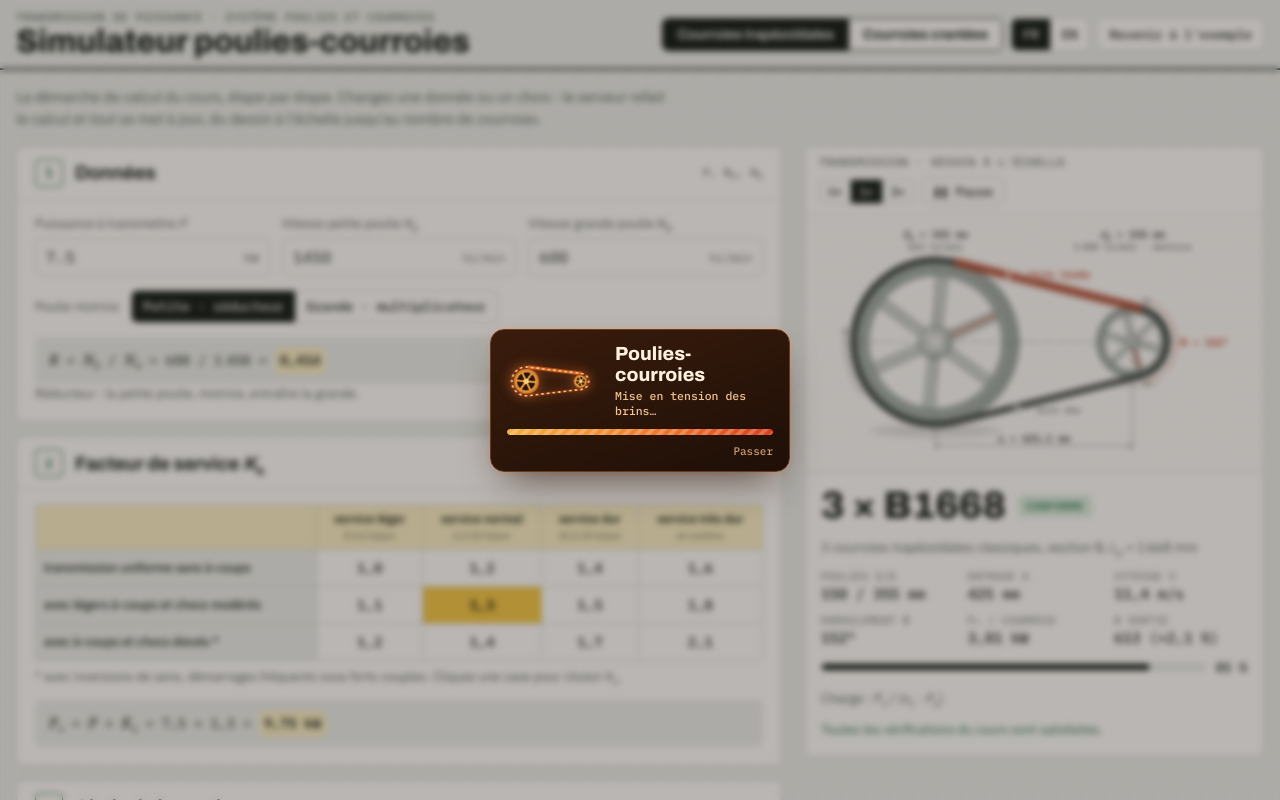
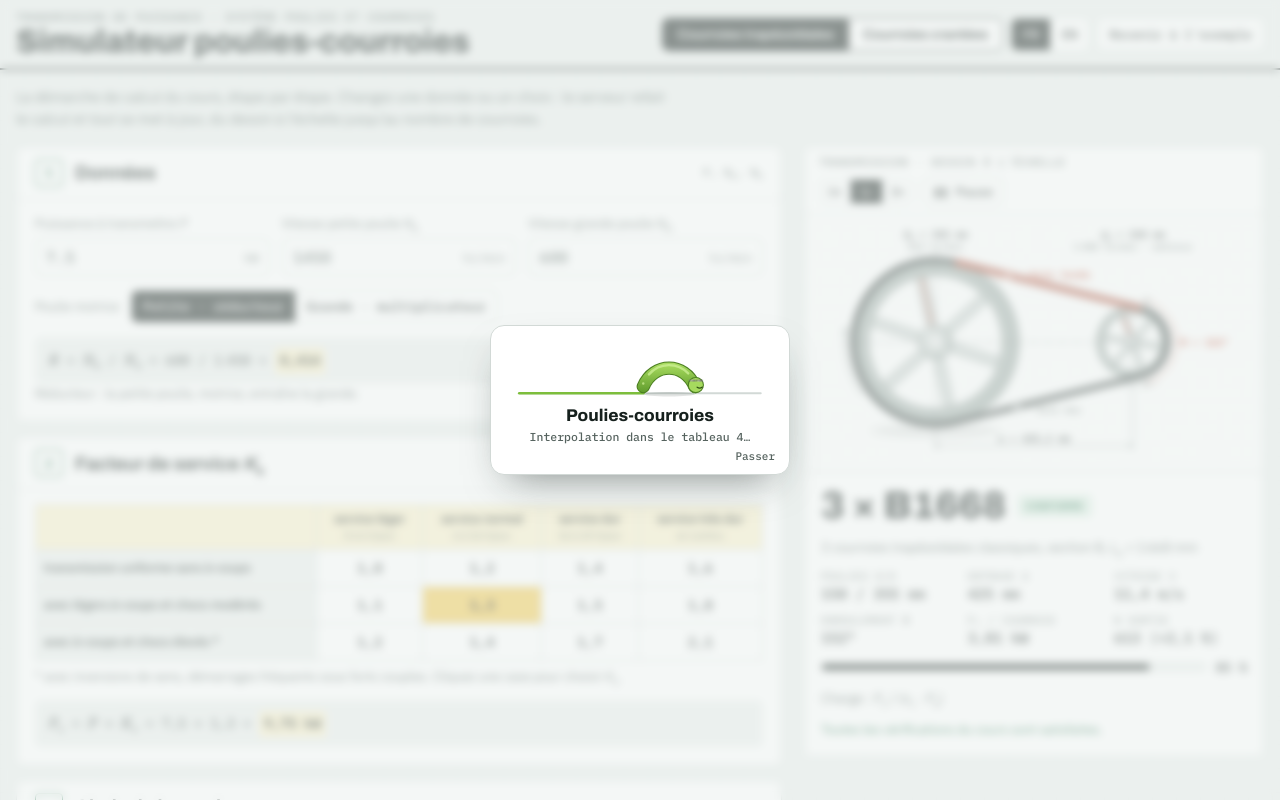
Before and after one commit to rr25940/poulies-courroie, a Flask app: page / in a window 1280 px wide. Run offline with Flask 3, Linux system fonts and the light colour scheme.

Commit message:
Replace the loading animation with a small crawling worm
A green inchworm with googly eyes crawls along the progress line during the
10-second intro: each step it arches, then stretches forward, leaving a green
trail that shows the progress. Fuzzy body, blinking eyes, soft shadow; the
card follows the light and dark themes. Still frame with reduced motion.

Co-Authored-By: Claude Opus 5.5 <noreply@anthropic.com>

```diff
--- a/app/static/css/app.css
+++ b/app/static/css/app.css
@@ -29,41 +29,35 @@
 *{box-sizing:border-box}
 [hidden]{display:none!important}
 
-/* ---------- loading screen: a small warm card with a crawling belt (copper, amber, ember) ---------- */
+/* ---------- loading screen: a small card with an inchworm crawling along the progress line ---------- */
 body.splashing{overflow:hidden}
 .splash{position:fixed;inset:0;z-index:100;display:grid;place-items:center;
   padding:max(24px,env(safe-area-inset-top,0px)) max(16px,env(safe-area-inset-right,0px)) max(24px,env(safe-area-inset-bottom,0px)) max(16px,env(safe-area-inset-left,0px));
-  background:rgba(28,14,6,.3);-webkit-backdrop-filter:blur(3px);backdrop-filter:blur(3px);
+  background:color-mix(in srgb,var(--paper) 55%,transparent);-webkit-backdrop-filter:blur(4px);backdrop-filter:blur(4px);
   transition:opacity .6s var(--ease),visibility 0s linear .6s}
 .splash.out{opacity:0;visibility:hidden}
-.splash-in{width:min(300px,100%);display:grid;grid-template-columns:auto minmax(0,1fr);align-items:center;gap:10px 12px;
-  padding:14px 16px 10px;border-radius:14px;color:#FFF1DC;background:linear-gradient(160deg,#3A1C0C,#1E0F07);
-  border:1px solid #6B3A1C;box-shadow:0 18px 40px -16px rgba(40,16,4,.75),0 0 0 4px rgba(255,138,61,.08);
+.splash-in{width:min(300px,100%);display:grid;justify-items:center;gap:3px;padding:12px 16px 8px;border-radius:14px;text-align:center;
+  background:var(--sheet);border:1px solid var(--rule);box-shadow:0 18px 40px -18px color-mix(in srgb,var(--ink) 55%,transparent);
   animation:pop .5s var(--ease) both;transition:transform .6s var(--ease)}
 @keyframes pop{from{transform:translateY(8px) scale(.96);opacity:0}to{transform:none;opacity:1}}
 .splash.out .splash-in{transform:scale(.94)}
-.splash-drive{width:96px;height:auto;overflow:visible;filter:drop-shadow(0 0 6px rgba(255,138,61,.45))}
-.sp-rot-big{animation:spin 1.45s linear infinite}
-.sp-rot-small{animation:spin .81s linear infinite}
-@keyframes spin{to{transform:rotate(360deg)}}
-.sp-belt{fill:none;stroke:#7A3212;stroke-width:4;stroke-linejoin:round}
-.sp-tight{fill:none;stroke:#FF7A2E;stroke-width:4;animation:ember 1s ease-in-out infinite alternate}
-@keyframes ember{from{opacity:.35}to{opacity:.9}}
-.sp-ribs{fill:none;stroke:#FFD98A;stroke-width:2;stroke-dasharray:3 4;animation:crawl .9s linear infinite}
-@keyframes crawl{to{stroke-dashoffset:-70}}
-.splash-text{display:grid;gap:2px;min-width:0;text-align:left}
-.splash-title{font-family:var(--f-display);font-stretch:75%;font-weight:780;font-size:19px;line-height:1.1;
-  background:linear-gradient(100deg,#FFF1DC 38%,#FFC35A 50%,#FFF1DC 62%) 0 0/260% 100%;-webkit-background-clip:text;background-clip:text;color:transparent;
-  animation:shine 3s linear infinite}
-@keyframes shine{from{background-position:100% 0}to{background-position:-60% 0}}
-.splash-msg{min-height:2.7em;font:500 11.5px/1.35 var(--f-mono);color:#F3C58A}
-.splash-bar{grid-column:1/-1;height:6px;border-radius:3px;background:#3A2213;overflow:hidden}
-.splash-bar span{display:block;width:0;height:100%;border-radius:3px;transition-property:width;transition-timing-function:linear;
-  background:repeating-linear-gradient(-45deg,#ffffff38 0 4px,transparent 4px 8px) 0 0/11.314px 11.314px,linear-gradient(90deg,#F2B33D,#F07A2A 55%,#D8401E);
-  animation:stripes .5s linear infinite}
-@keyframes stripes{to{background-position:11.314px 0,0 0}}
-.splash-skip{grid-column:1/-1;justify-self:end;margin:-4px -6px 0 0;border:0;background:transparent;color:#C99B6E;font:500 11px var(--f-mono);cursor:pointer;padding:3px 6px;border-radius:4px}
-.splash-skip:hover{color:#FFF1DC}
+.worm{width:100%;height:auto;overflow:visible}
+.worm-ground{stroke:var(--rule);stroke-width:2;stroke-linecap:round}
+.worm-trail{stroke:#7DBE3C;stroke-width:2.6;stroke-linecap:round}
+.worm-shadow{fill:var(--ink);opacity:.12}
+.worm-outline{fill:none;stroke:#4C7F22;stroke-width:13;stroke-linecap:round;stroke-linejoin:round}
+.worm-body{fill:none;stroke:url(#worm-g);stroke-width:11;stroke-linecap:round;stroke-linejoin:round}
+.worm-shine{fill:none;stroke:#D2F29B;stroke-width:2.4;stroke-linecap:round;opacity:.7;stroke-dasharray:0 16 66 18}
+.worm-head{fill:url(#worm-g);stroke:#4C7F22;stroke-width:1}
+.worm-eye{fill:#FFFDF6;stroke:#2B2B2B;stroke-width:.8}
+.worm-pupil{fill:#161616}
+.worm-eyes{transform-box:fill-box;transform-origin:center bottom;animation:blink 3.4s infinite}
+@keyframes blink{0%,92%,100%{transform:scaleY(1)}95%{transform:scaleY(.12)}}
+.worm-smile{fill:none;stroke:#2F4F14;stroke-width:1.1;stroke-linecap:round}
+.splash-title{font-family:var(--f-display);font-stretch:78%;font-weight:760;font-size:17px;line-height:1.15;color:var(--ink)}
+.splash-msg{min-height:1.4em;font:500 11.5px/1.35 var(--f-mono);color:var(--ink-2)}
+.splash-skip{justify-self:end;margin:-2px -8px 0 0;border:0;background:transparent;color:var(--ink-2);font:500 11px var(--f-mono);cursor:pointer;padding:3px 6px;border-radius:4px}
+.splash-skip:hover{color:var(--ink)}
 html{scroll-padding-top:calc(var(--bar-h) + 16px)}
 body{margin:0;background-color:var(--paper);color:var(--ink);font:15px/1.5 var(--f-body);-webkit-font-smoothing:antialiased;
   /* faint drafting-paper grid */
--- a/app/static/js/app.js
+++ b/app/static/js/app.js
@@ -61,13 +61,44 @@ function update() { save(); compute(); }
    is still waking up it stays on screen and says so. */
 const INTRO_MS = 10000;
 let splash = null;
+
+/* Inchworm gait along the progress line: each step the body arches (tail catches up),
+   then stretches (head reaches forward). The step length is chosen so the head reaches
+   the end of the line when the intro ends; the green trail behind it is the progress. */
+function startWorm(intro) {
+  const svg = $('#worm');
+  if (!svg) return { stop() {} };
+  const body = ['#worm-o', '#worm-b'].map(s => $(s)), shine = $('#worm-s'), face = $('#worm-face'), trail = $('#worm-trail'), shadow = $('#worm-shadow');
+  const X0 = 12, X1 = 248, BASE = 47.5, L = 62, CYCLE = 0.9, span = X1 - X0 - L;
+  const D = Math.min(18, Math.max(8, span / Math.max(1, intro / 1000 / CYCLE)));
+  const ease = t => t * t * (3 - 2 * t), r1 = v => v.toFixed(1);
+  const t0 = performance.now();
+  let raf = 0;
+  const draw = now => {
+    const cyc = (now - t0) / 1000 / CYCLE, n = Math.floor(cyc), f = cyc - n;
+    const T = X0 + ((n * D) % span);  // tail position at the start of this step (wraps if the server is slow)
+    const xt = f < 0.5 ? T + D * ease(f / 0.5) : T + D;
+    const xh = f < 0.5 ? T + L : T + L + D * ease((f - 0.5) / 0.5);
+    const c = xh - xt, A = Math.sqrt(Math.max(0, (L / 2) ** 2 - (c / 2) ** 2)) * 1.33;
+    const curve = (y0) => `M${r1(xt)} ${y0} C${r1(xt + c * 0.2)} ${r1(y0 - A)} ${r1(xh - c * 0.2)} ${r1(y0 - A)} ${r1(xh)} ${y0}`;
+    body.forEach(p => p.setAttribute('d', curve(BASE)));
+    shine.setAttribute('d', curve(BASE - 3));
+    face.setAttribute('transform', `translate(${r1(xh)} ${BASE})`);
+    trail.setAttribute('x2', r1(xt));
+    shadow.setAttribute('cx', r1((xt + xh) / 2)); shadow.setAttribute('rx', r1(c / 2));
+  };
+  if (reduced()) { draw(t0 + CYCLE * 250); return { stop() {} }; }  // one still, arched pose
+  const loop = now => { draw(now); raf = requestAnimationFrame(loop); };
+  raf = requestAnimationFrame(loop);
+  return { stop() { cancelAnimationFrame(raf); } };
+}
 function startSplash() {
   const el = $('#splash');
   if (!el) return null;
   let intro = INTRO_MS;
   try { if (sessionStorage.getItem('pc-intro')) intro = 900; sessionStorage.setItem('pc-intro', '1'); } catch (e) { /* storage blocked: full intro */ }
   if (reduced()) intro = 0;
-  const t0 = performance.now(), msg = $('#splash-msg'), fill = $('#splash-fill');
+  const t0 = performance.now(), msg = $('#splash-msg'), worm = startWorm(intro);
   const lines = () => UI.tx(
     ['Lecture du tableau des facteurs de service…', 'Tracé du graphe 1…', 'Choix des diamètres primitifs…', 'Calcul de l’entraxe…', 'Interpolation dans le tableau 4…', 'Lecture de Kθ et de KL…', 'Mise en tension des brins…'],
     ['Reading the service factor table…', 'Plotting chart 1…', 'Choosing the pitch diameters…', 'Working out the centre distance…', 'Interpolating in table 4…', 'Reading Kθ and KL…', 'Tensioning the belt…']);
@@ -78,12 +109,9 @@ function startSplash() {
   };
   say();
   const timer = setInterval(say, 1400);
-  fill.style.transitionDuration = intro + 'ms';
-  void fill.offsetWidth;
-  fill.style.width = '100%';
   const hide = () => {
     if (done) return;
-    done = true; clearInterval(timer);
+    done = true; clearInterval(timer); worm.stop();
     el.classList.add('out');
     document.body.classList.remove('splashing');
     setTimeout(() => el.remove(), 800);
--- a/app/templates/index.html
+++ b/app/templates/index.html
@@ -4,37 +4,39 @@
 {% block body %}
 <div class="splash" id="splash" role="status" aria-live="polite">
   <div class="splash-in">
-    <svg class="splash-drive" viewBox="0 0 120 56" aria-hidden="true">
+    <!-- a small inchworm crawling along the progress line; the path is redrawn every frame by app.js -->
+    <svg class="worm" id="worm" viewBox="0 0 260 64" aria-hidden="true">
       <defs>
-        <radialGradient id="sp-metal" cx="50%" cy="50%" r="50%">
-          <stop offset="0.5" stop-color="#F7C566"/>
-          <stop offset="1" stop-color="#C8681C"/>
-        </radialGradient>
+        <linearGradient id="worm-g" gradientUnits="userSpaceOnUse" x1="0" y1="26" x2="0" y2="54">
+          <stop offset="0" stop-color="#A6DA5E"/>
+          <stop offset="1" stop-color="#5E9A2B"/>
+        </linearGradient>
+        <filter id="worm-fuzz" filterUnits="userSpaceOnUse" x="0" y="0" width="260" height="64">
+          <feTurbulence type="fractalNoise" baseFrequency="1.1" numOctaves="1" seed="4" result="n"/>
+          <feDisplacementMap in="SourceGraphic" in2="n" scale="1.6" xChannelSelector="R" yChannelSelector="G"/>
+        </filter>
       </defs>
-      <g transform="translate(24 28)">
-        <g class="sp-rot sp-rot-big">
-          <circle r="16" fill="url(#sp-metal)"/><circle r="11.5" fill="#2A140A"/>
-          <path d="M0 -11.5V11.5M-10 -5.75L10 5.75M-10 5.75L10 -5.75" stroke="#E9A23B" stroke-width="2.4" stroke-linecap="round"/>
-          <circle r="3.4" fill="#FFD27A"/>
+      <line class="worm-ground" x1="12" y1="54" x2="248" y2="54"/>
+      <line class="worm-trail" id="worm-trail" x1="12" y1="54" x2="12" y2="54"/>
+      <ellipse class="worm-shadow" id="worm-shadow" cx="43" cy="55" rx="31" ry="2.2"/>
+      <g filter="url(#worm-fuzz)">
+        <path class="worm-outline" id="worm-o" d="M12 47.5 L74 47.5"/>
+        <path class="worm-body" id="worm-b" d="M12 47.5 L74 47.5"/>
+        <path class="worm-shine" id="worm-s" pathLength="100" d="M12 44.5 L74 44.5"/>
+      </g>
+      <g id="worm-face" transform="translate(74 47.5)">
+        <circle class="worm-head" cx="1" cy="-1.5" r="7.4"/>
+        <g class="worm-eyes">
+          <ellipse class="worm-eye" cx="-2.2" cy="-10" rx="3.7" ry="4.7"/>
+          <ellipse class="worm-eye" cx="4.6" cy="-9.4" rx="3.4" ry="4.4"/>
+          <circle class="worm-pupil" cx="-1" cy="-10.6" r="1.7"/>
+          <circle class="worm-pupil" cx="5.7" cy="-10" r="1.6"/>
         </g>
+        <path class="worm-smile" d="M2.2 0.6 q2.6 1.9 5.2 -0.2"/>
       </g>
-      <g transform="translate(92 28)">
-        <g class="sp-rot sp-rot-small">
-          <circle r="8.6" fill="url(#sp-metal)"/><circle r="5.6" fill="#2A140A"/>
-          <path d="M0 -5.6V5.6M-4.85 -2.8L4.85 2.8M-4.85 2.8L4.85 -2.8" stroke="#E9A23B" stroke-width="1.6" stroke-linecap="round"/>
-          <circle r="1.9" fill="#FFD27A"/>
-        </g>
-      </g>
-      <!-- open belt on pitch radii 18 and 10, centre distance 68 -->
-      <path class="sp-belt" d="M26.12 10.12 L93.18 18.07 A10 10 0 0 1 93.18 37.93 L26.12 45.88 A18 18 0 1 1 26.12 10.12 Z"/>
-      <path class="sp-tight" d="M26.12 10.12 L93.18 18.07"/>
-      <path class="sp-ribs" pathLength="224" d="M26.12 10.12 L93.18 18.07 A10 10 0 0 1 93.18 37.93 L26.12 45.88 A18 18 0 1 1 26.12 10.12 Z"/>
     </svg>
-    <div class="splash-text">
-      <div class="splash-title">Poulies-courroies</div>
-      <div class="splash-msg" id="splash-msg">Préparation des abaques…</div>
-    </div>
-    <div class="splash-bar" aria-hidden="true"><span id="splash-fill"></span></div>
+    <div class="splash-title">Poulies-courroies</div>
+    <div class="splash-msg" id="splash-msg">Préparation des abaques…</div>
     <button type="button" class="splash-skip" id="splash-skip" {{ tr("Passer", "Skip") }}</button>
   </div>
 </div>
```
